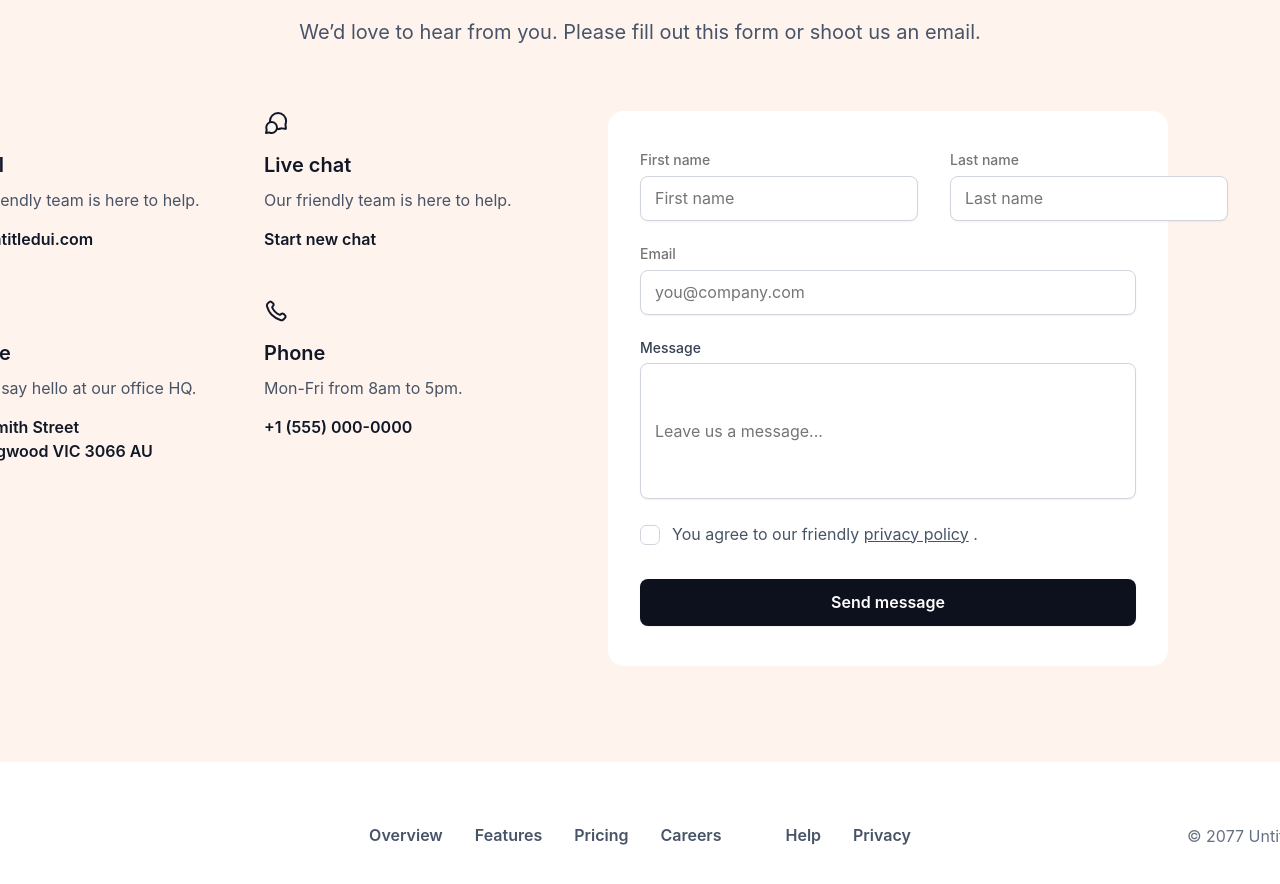
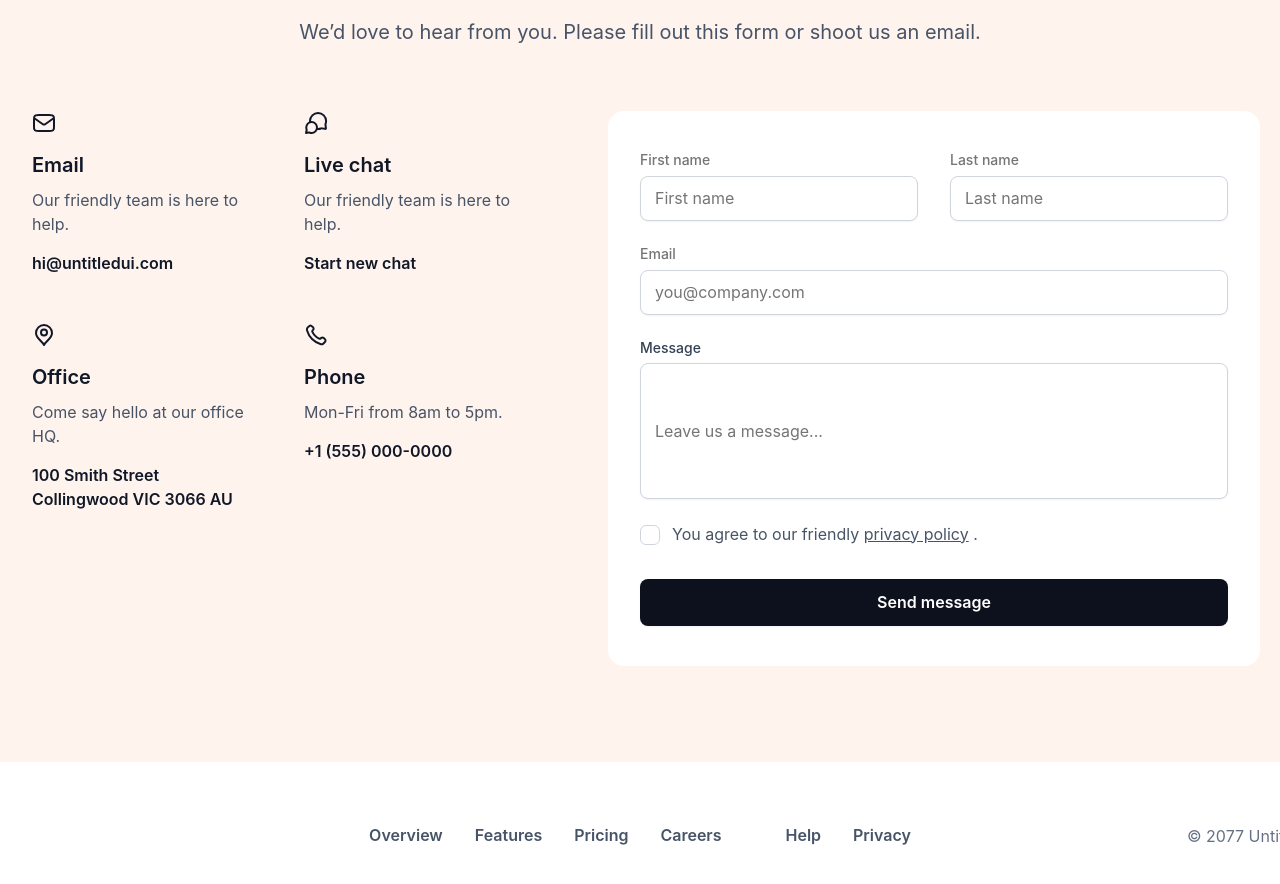
Before and after one commit to OmarKhalifaa/Makeup, a website built with Parcel: page index.html in a window 1280 px wide. Shown: the part 5530-6414 px from the top of the page. Built offline with nearby package versions, Linux system fonts and the light colour scheme; files whose address does not match are found by name.

Commit message:
Updating FAQS

```diff
--- a/style.css
+++ b/style.css
@@ -1602,7 +1602,7 @@
 
 
 .home .contact-sections {
-    width: 1440px;
+
     align-items: center;
     gap: 64px;
     padding: 96px 0px;
@@ -1742,7 +1742,6 @@
 .home .form-wrapper {
     display: flex;
     flex-direction: column;
-    max-width: 560px;
     align-items: center;
     gap: 64px;
     padding: 40px 32px;
```
